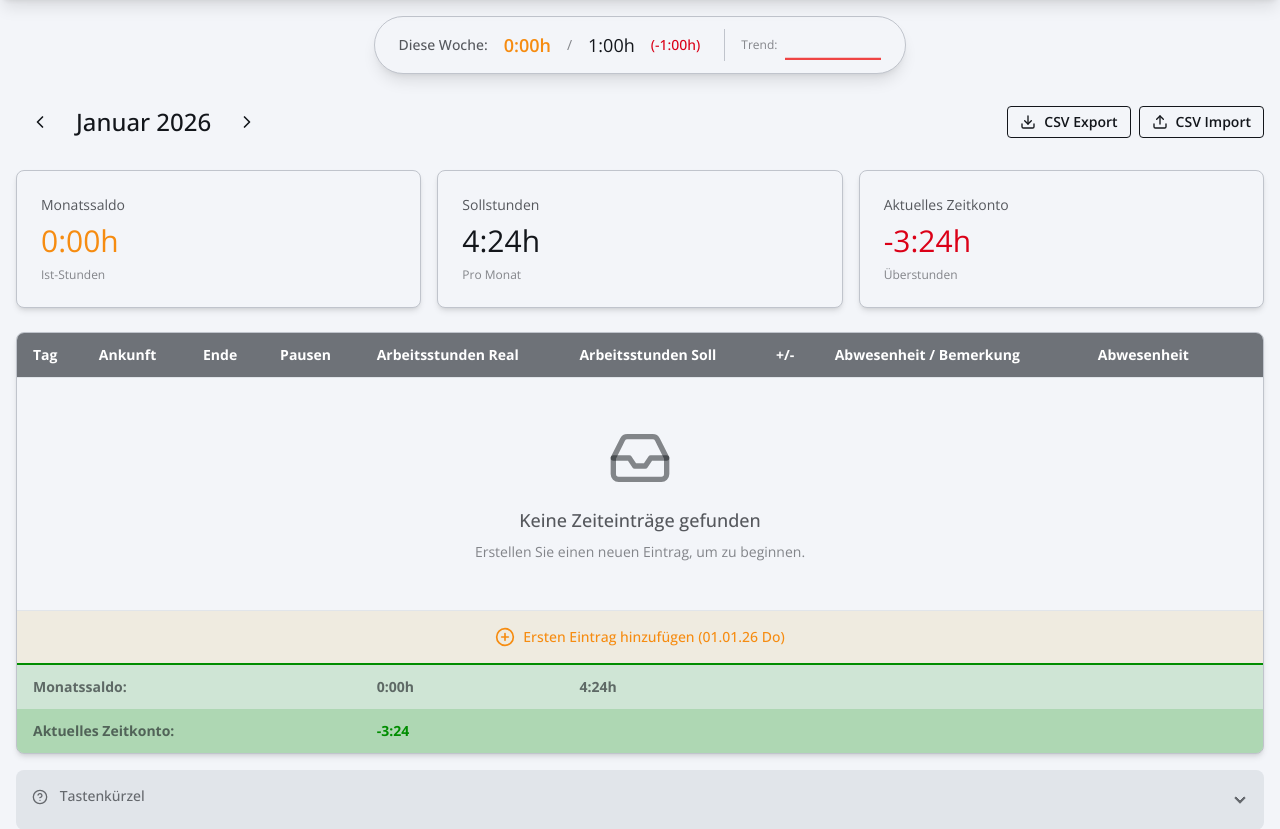
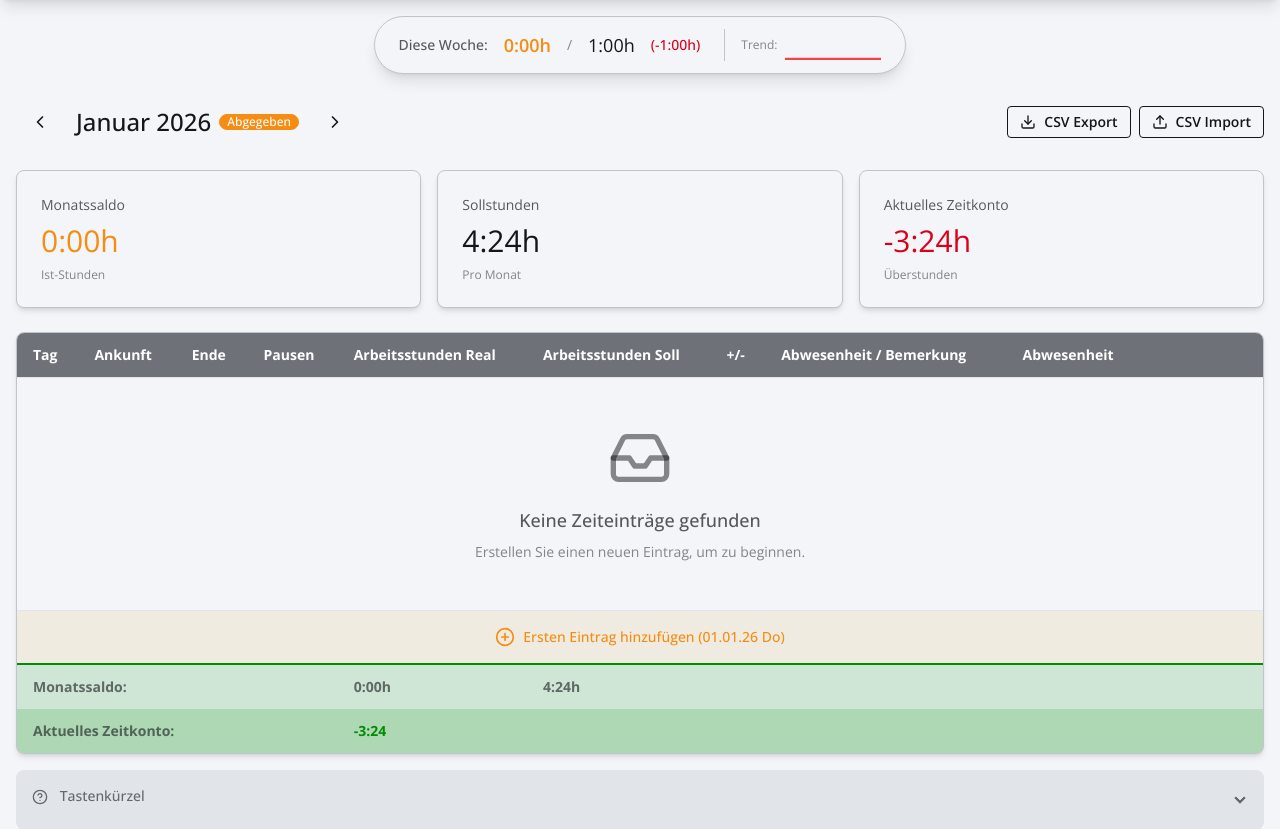
Before and after one commit to Tommynem/verk-employee-management, a FastAPI app: page /time-entries?month=1&year=2026 in a window 1280 px wide. Shown: the part 64-893 px from the top of the page. Run offline with FastAPI, Linux system fonts and the light colour scheme; tables that the repository leaves empty hold one stand-in row (values such as "Sample post"); style sheets or scripts are compiled from the project's sources.

Commit message:
feat(ux): Add draft indicator on month header
- Show "Entwurf" badge when month has any draft entries
- Show "Abgegeben" badge when all entries are submitted
- No badge shown for months without entries
- Subtle daisyUI badge styling (ghost/primary)

Implements idea tracker #08.

Co-Authored-By: Claude Opus 4.5 <noreply@anthropic.com>

```diff
--- a/templates/partials/_browser_time_entries.html
+++ b/templates/partials/_browser_time_entries.html
@@ -49,8 +49,16 @@
             aria-label="Vorheriger Monat">
         {{ icon("chevron-left", class="w-5 h-5") }}
     </button>
-    <h2 class="text-2xl font-medium text-base-content">
+    <h2 class="text-2xl font-medium text-base-content flex items-center gap-2">
         {{ month_name }} {{ year }}
+        {# Month status indicator - only if there are entries #}
+        {% if has_draft_entries is not none %}
+            {% if has_draft_entries %}
+                <span class="badge badge-ghost badge-sm">Entwurf</span>
+            {% else %}
+                <span class="badge badge-primary badge-sm">Abgegeben</span>
+            {% endif %}
+        {% endif %}
     </h2>
     <button class="btn btn-ghost btn-square"
             hx-get="/time-entries?month={{ next_month }}&year={{ next_year }}"
@@ -134,7 +142,7 @@
                     <th class="font-bold text-sm">+/-</th>
                     <th class="font-bold text-sm">Abwesenheit / Bemerkung</th>
                     <th class="font-bold text-sm text-center">Abwesenheit</th>
-                    <th class="font-bold text-sm w-12"></th>
+                    <th class="font-bold text-sm w-32"></th>
                 </tr>
             </thead>
             <tbody>
```
